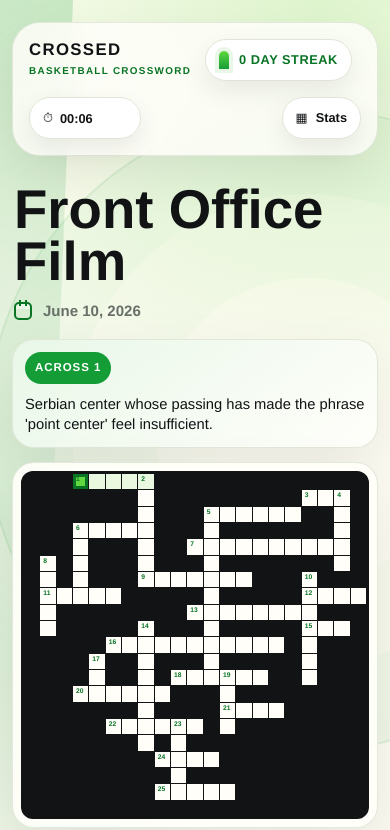
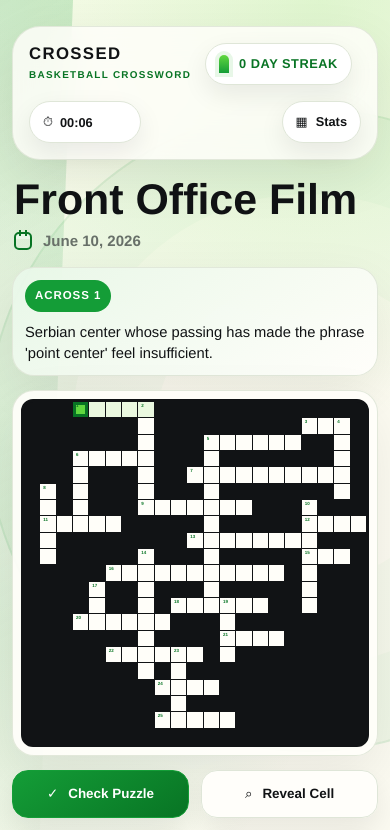
Before and after one commit to CharlieWright2727/crossed, a React (Vite) app: page / in a window 390 px wide. Shown: the top 830 px of the page. Built offline with nearby package versions, Linux system fonts and the light colour scheme.

Commit message:
Fix mobile grid lettering scale

```diff
--- a/src/components/PuzzleGrid.tsx
+++ b/src/components/PuzzleGrid.tsx
@@ -18,14 +18,15 @@ export function PuzzleGrid({ puzzle, entries, selected, activeCells, revealed, i
     clueNumbers.set(`${clue.row}-${clue.col}`, clue.number);
   });
   const largestDimension = Math.max(puzzle.size.rows, puzzle.size.cols);
-  const cellFontMax = Math.min(5.1, Math.max(1.05, 21 / largestDimension));
-  const cellFontPreferred = Math.min(9, Math.max(1.55, 54 / largestDimension));
-  const numberFontMax = Math.min(0.95, Math.max(0.46, 7.2 / largestDimension));
+  const cellFontMax = Math.min(1.05, Math.max(0.64, 14 / largestDimension));
+  const cellFontPreferred = Math.min(2.2, Math.max(1.15, 28 / largestDimension));
+  const numberFontMax = Math.min(0.75, Math.max(0.34, 6.8 / largestDimension));
+  const numberFontPreferred = Math.min(0.9, Math.max(0.48, 12 / largestDimension));
   const gridStyle = {
     gridTemplateColumns: `repeat(${puzzle.size.cols}, minmax(0, 1fr))`,
     gridTemplateRows: `repeat(${puzzle.size.rows}, minmax(0, 1fr))`,
-    "--cell-font-size": `clamp(0.72rem, ${cellFontPreferred.toFixed(2)}vw, ${cellFontMax.toFixed(2)}rem)`,
-    "--cell-number-size": `clamp(0.42rem, ${(cellFontPreferred * 0.42).toFixed(2)}vw, ${numberFontMax.toFixed(2)}rem)`,
+    "--cell-font-size": `clamp(0.54rem, ${cellFontPreferred.toFixed(2)}vmin, ${cellFontMax.toFixed(2)}rem)`,
+    "--cell-number-size": `clamp(0.28rem, ${numberFontPreferred.toFixed(2)}vmin, ${numberFontMax.toFixed(2)}rem)`,
   } as CSSProperties;
 
   return (
--- a/src/styles.css
+++ b/src/styles.css
@@ -95,7 +95,7 @@ p {
   position: relative;
   width: min(1360px, 100%);
   margin: 0 auto;
-  padding: 22px clamp(16px, 3.2vw, 46px) 34px;
+  padding: max(22px, env(safe-area-inset-top)) clamp(16px, 3.2vw, 46px) max(34px, env(safe-area-inset-bottom));
 }
 
 .background-dots {
@@ -450,7 +450,7 @@ p {
   background: #fffef9;
   color: var(--text);
   font-size: var(--cell-font-size);
-  font-weight: 800;
+  font-weight: 760;
   line-height: 1;
   text-transform: uppercase;
   touch-action: manipulation;
@@ -477,17 +477,19 @@ p {
   left: 7px;
   color: var(--accent-dark);
   font-size: var(--cell-number-size);
-  font-weight: 700;
+  font-weight: 680;
   line-height: 1;
   pointer-events: none;
 }
 
 .cell-letter {
   display: block;
+  width: 100%;
   max-width: 86%;
   max-height: 86%;
   overflow: hidden;
   line-height: 0.92;
+  text-align: center;
   transform: translateY(1px);
   pointer-events: none;
 }
@@ -972,7 +974,7 @@ p {
 
 @media (max-width: 680px) {
   .app-shell {
-    padding-inline: 12px;
+    padding: calc(max(18px, env(safe-area-inset-top)) + 8px) 12px max(28px, env(safe-area-inset-bottom));
   }
 
   .game-header,
@@ -1001,8 +1003,8 @@ p {
   }
 
   .title-block h1 {
-    font-size: clamp(2.8rem, 14vw, 4.2rem);
-    line-height: 0.96;
+    font-size: clamp(2.25rem, 11vw, 3.35rem);
+    line-height: 1;
   }
 }
 
@@ -1035,11 +1037,11 @@ p {
   }
 
   .title-block {
-    padding: 28px 2px 18px;
+    padding: 18px 2px 16px;
   }
 
   .title-block h1 {
-    margin-bottom: 12px;
+    margin-bottom: 10px;
   }
 
   .title-block p {
```
